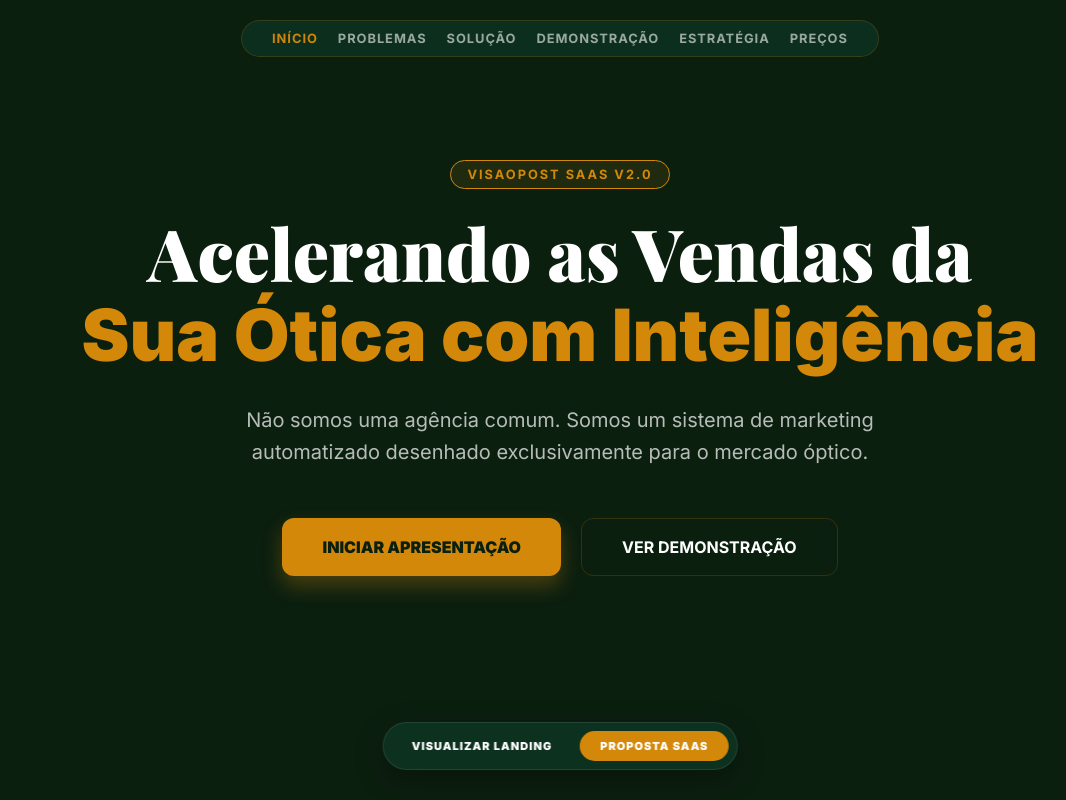
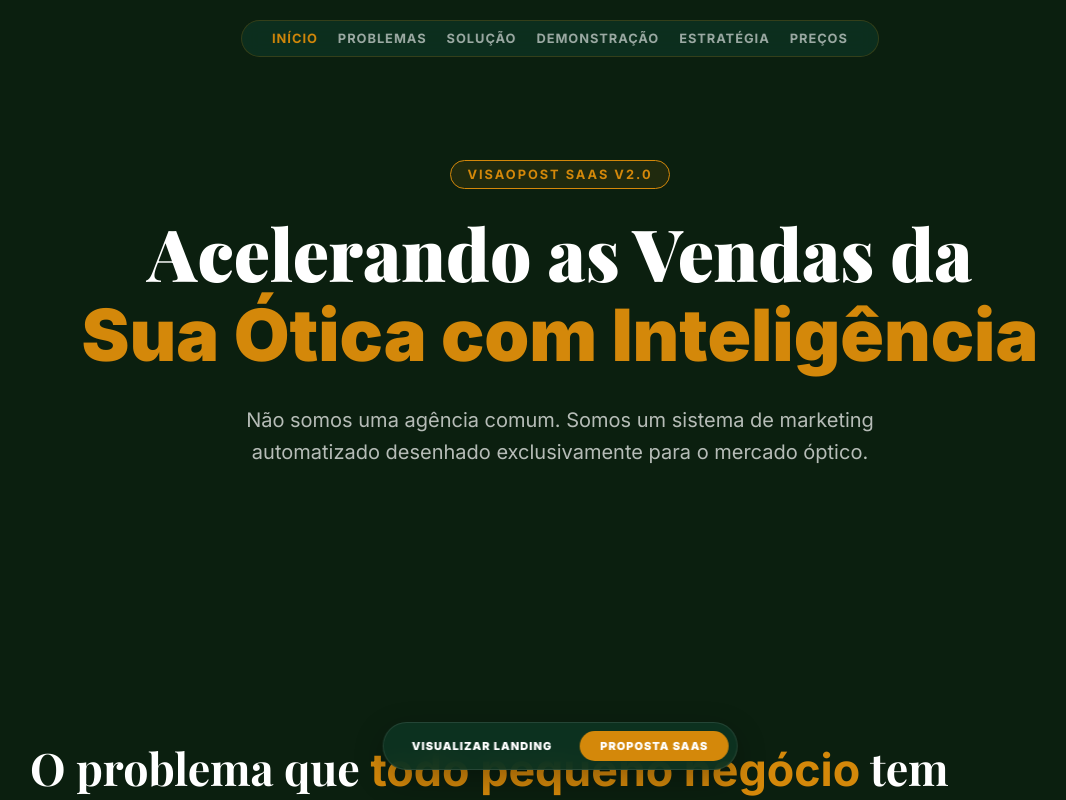
Before and after one commit to Maycon-MB/visaopost, a React (Vite) app: page / in a window 1280 px wide. Both pictures are taken after a click on the button "PROPOSTA SAAS". Shown: the top 800 px of the page, without its empty margins (80-1146 px from the left). Built offline with nearby package versions, Linux system fonts and the light colour scheme; a web font is replaced by a local one.

Commit message:
style: remove redundant hero buttons for cleaner presentation flow

```diff
--- a/src/components/PresentationPage.jsx
+++ b/src/components/PresentationPage.jsx
@@ -160,37 +160,6 @@
             Não somos uma agência comum. Somos um sistema de marketing automatizado desenhado exclusivamente para o mercado óptico.
           </p>
 
-          <div style={{ display: 'flex', gap: '20px', justifyContent: 'center' }}>
-            <button
-              onClick={() => document.getElementById('problemas').scrollIntoView({ behavior: 'smooth' })}
-              style={{
-                backgroundColor: colors.gold,
-                color: colors.dark,
-                padding: '18px 40px',
-                borderRadius: '12px',
-                border: 'none',
-                fontWeight: '800',
-                fontSize: '1rem',
-                cursor: 'pointer',
-                boxShadow: `0 10px 20px rgba(212, 136, 10, 0.3)`
-              }}
-            >
-              INICIAR APRESENTAÇÃO
-            </button>
-            <button style={{
-              backgroundColor: 'transparent',
-              color: colors.white,
-              padding: '18px 40px',
-              borderRadius: '12px',
-              border: `1px solid ${colors.border}`,
-              fontWeight: '700',
-              fontSize: '1rem',
-              cursor: 'pointer',
-              backdropFilter: 'blur(5px)'
-            }}>
-              VER DEMONSTRAÇÃO
-            </button>
-          </div>
         </motion.div>
       </section>
 
```
